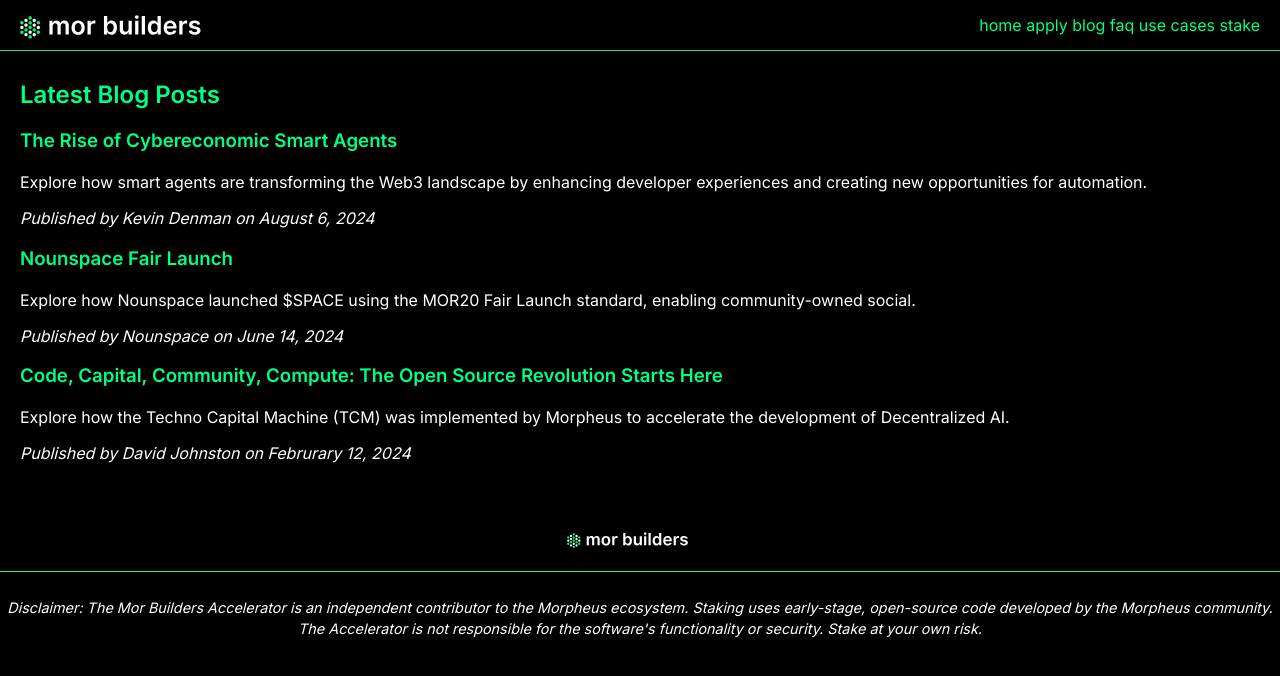
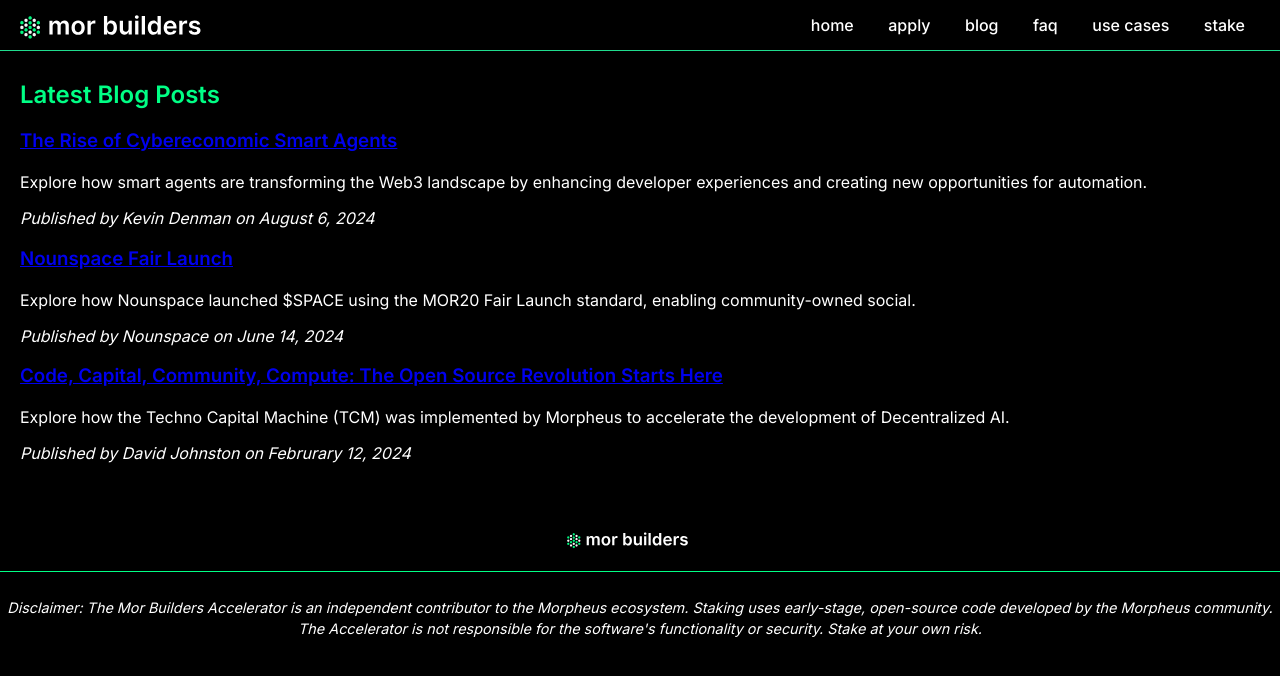
Before and after one commit to kcdenman/accmor, a plain HTML site: page blog.html in a window 1280 px wide. Drawn offline with Linux system fonts and the light colour scheme.

Commit message:
fixed navigation link conflicts

```diff
--- a/css/styles.css
+++ b/css/styles.css
@@ -17,6 +17,20 @@ header {
     border-bottom: 1px solid #20DC8E; /* Subtle border to distinguish nav */
 
 }
+
+.nav-links a {
+    color: #FFFFFF; /* White links for navigation */
+    text-decoration: none; /* Remove underline */
+    font-family: 'Inter', Arial, sans-serif;
+    font-weight: 500;
+    margin: 0 15px; /* Spacing between links */
+    transition: color 0.3s ease; /* Smooth hover effect */
+}
+
+.nav-links a:hover {
+    color: #20DC8E; /* Emerald on hover */
+}
+
 
 .header-title {
     color: #00FF85; /* Neon Mint to match branding */
@@ -68,23 +82,6 @@ h1, h2, h3 {
 .description {
     color: #ffffff; /* White Text for Description */
     margin-bottom: 20px;
-}
-
-a {
-    color: #00FF85; /* Neon Mint for all links globally */
-    text-decoration: none; /* Optional: removes underline from links */
-}
-
-a:visited {
-    color: #00FF85; /* Keeps visited links also Neon Mint */
-}
-
-a:hover {
-    color: #20DC8E; /* Emerald for hover links */
-}
-
-a:active {
-    color: #00FF85; /* Neon Mint for active links */
 }
 
 /* FAQ Toggle Styles */
@@ -189,6 +186,7 @@ footer .social-icons a:hover {
         transition: right 0.5s ease-in-out; /* Smooth sliding effect */
         display: flex; /* Set to flex to arrange items */
         flex-direction: column; /* Arrange items vertically */
+        gap: 20px; /* space between the links */
     }
 
     .nav-links a {
@@ -242,7 +240,7 @@ footer {
     justify-content: center;
     align-items: center;
     flex-direction: column;
-    padding: 0 10px;
+    padding: 0 20px;
 }
 
 .footer-logo img {
```
